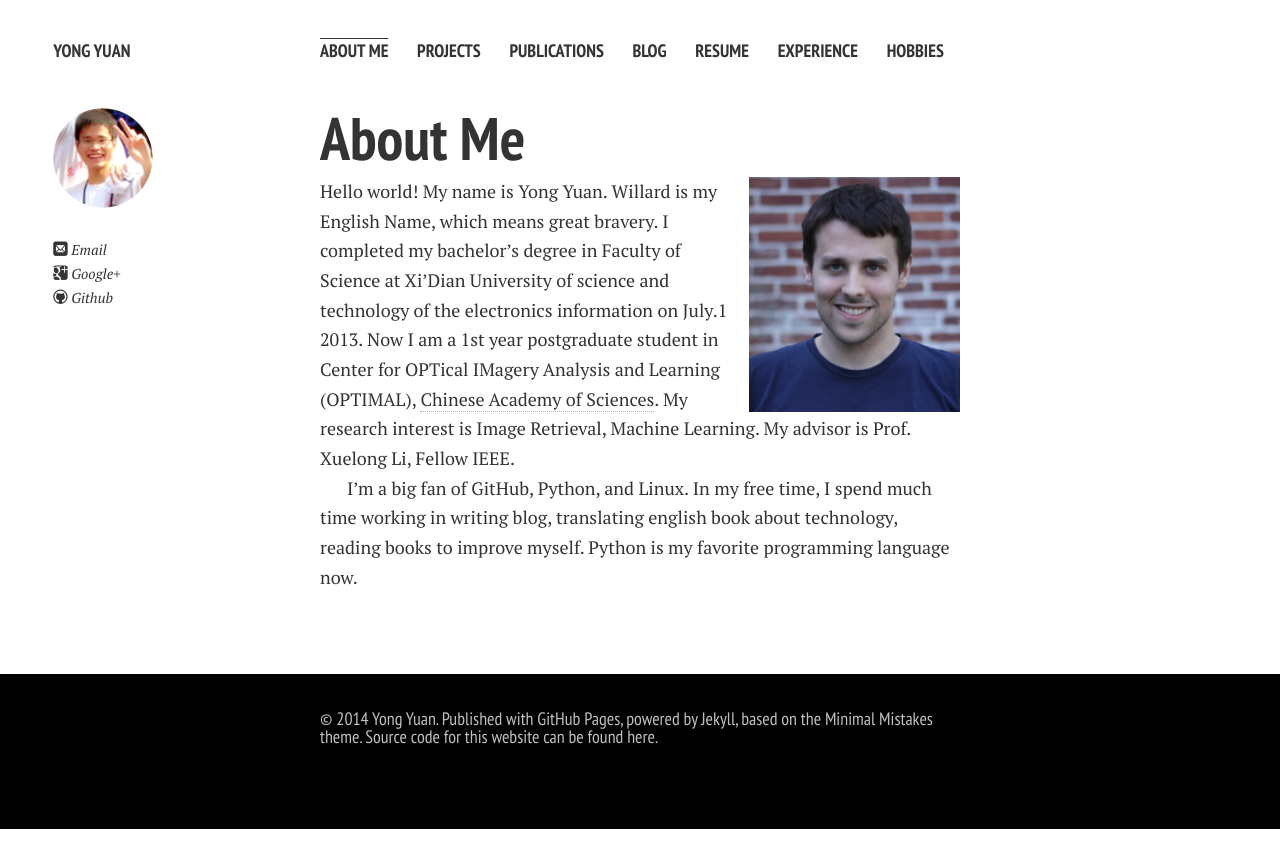
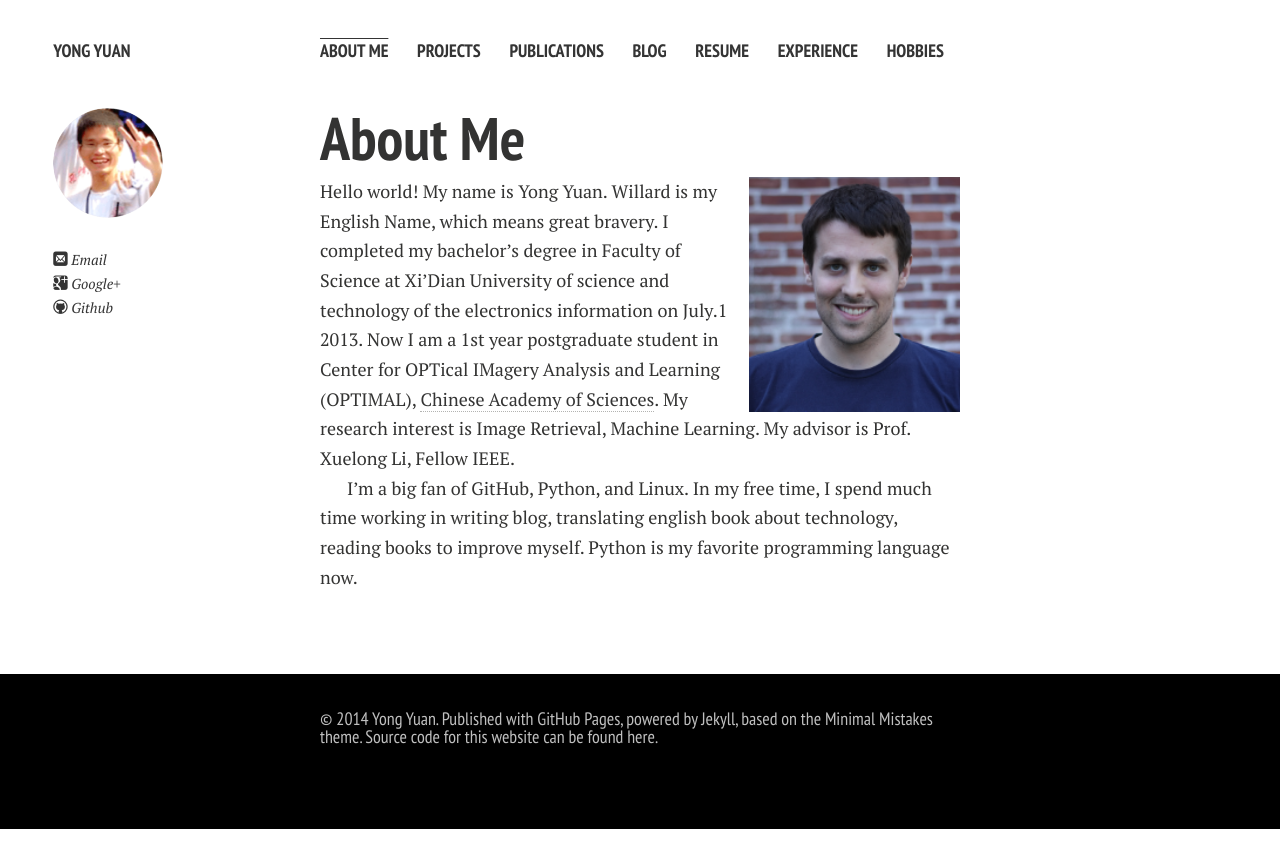
Before and after one commit to yihuicao/willard-yuan.github.com, a Jekyll site: the page built from index.md, in a window 1280 px wide. Shown: the top 868 px of the page. Built offline with Jekyll 4.4.1, drawn with Linux system fonts in a browser that asks for light colours; nearby versions of some CDN libraries; Markdown is read by kramdown in place of the engine named in the settings.

Commit message:
update logo

```diff
--- a/_includes/author-bio.html
+++ b/_includes/author-bio.html
@@ -1,4 +1,5 @@
-<img src="{{ site.url }}/images/{{ site.owner.avatar }}" class="bio-photo" alt="{{ site.owner.name }} bio photo" width="100" height="100"></a>
+<!--<img src="{{ site.url }}/images/{{ site.owner.avatar }}" class="bio-photo" alt="{{ site.owner.name }} bio photo" width="100" height="100"></a>-->
+<img src="{{ site.url }}/images/{{ site.owner.avatar }}" class="bio-photo" alt="{{ site.owner.name }} bio photo" width="110" height="110"></a>
 <!-- <h4>{{ site.owner.name }}</h4> -->
 <p>{{ site.owner.bio }}</p>
 {% if site.owner.email %}<p style="text-indent:0;margin-top:1.5em;"><a href="mailto:{{ site.owner.email }}" target="_blank"><i class="icon-mail"></i> Email</a></p>{% endif %}
--- /dev/null
+++ b/robots.txt
@@ -0,0 +1 @@
+Disallow: /vitae.md
```
Also changed, not shown: images/YongYuan.png, images/YongYuan256.png (added).
